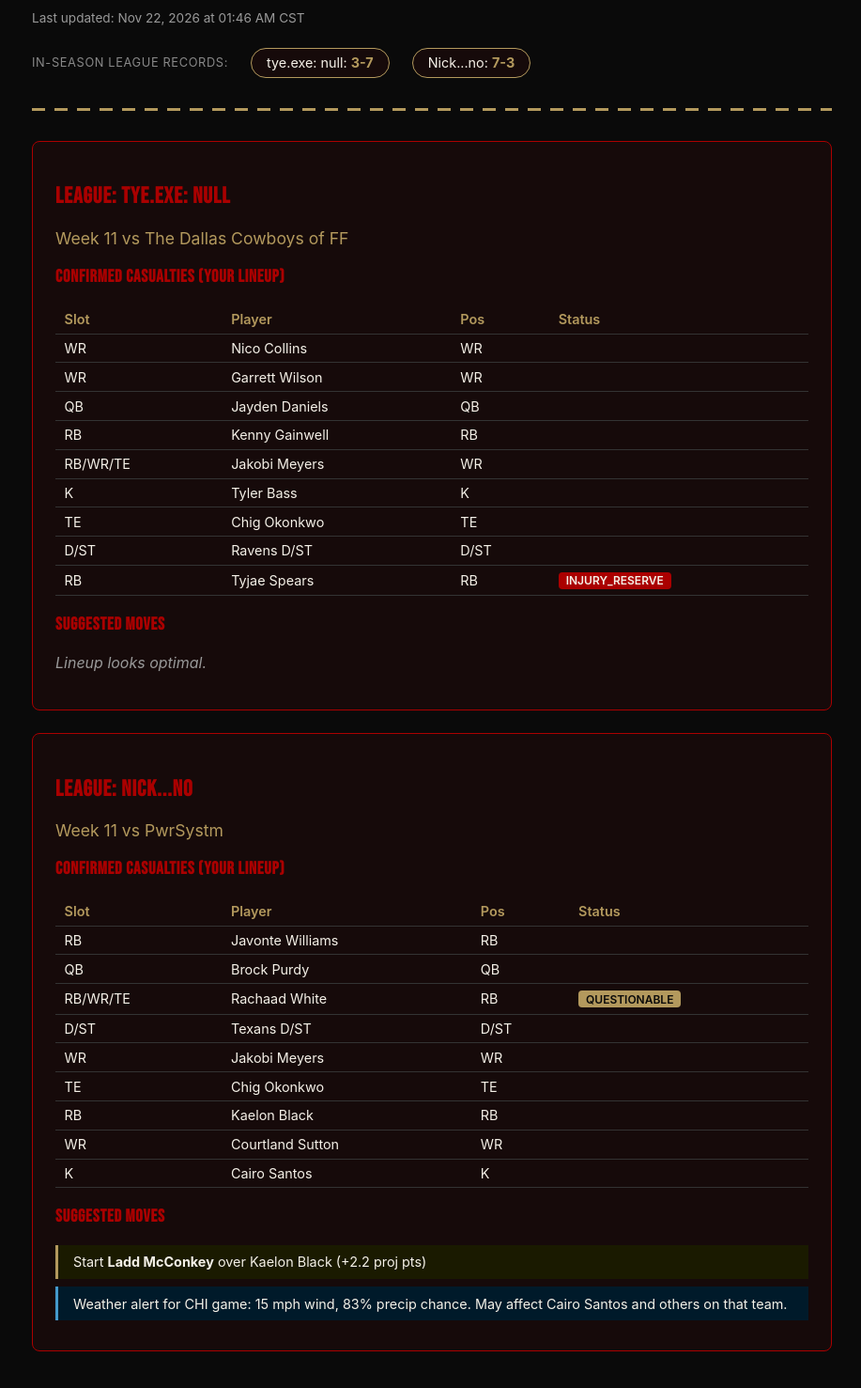
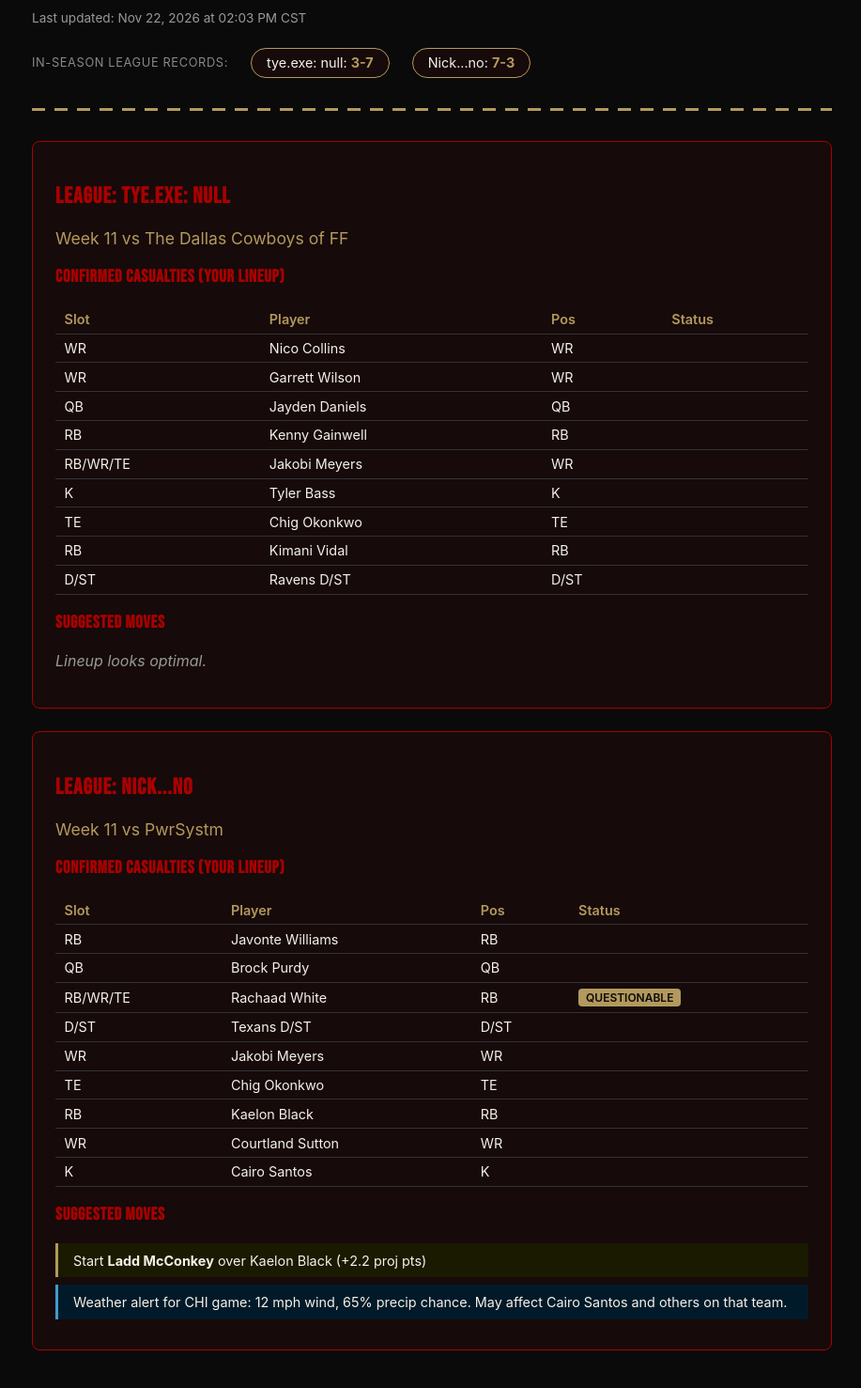
Before and after one commit to jdbeepbeep/fantasy-agent, a plain HTML site: page docs/index.html in a window 1280 px wide. Shown: the part 143-1620 px from the top of the page at 94% size, without its empty margins (180-1097 px from the left). Drawn offline with Linux system fonts and the light colour scheme.

Commit message:
Update monitoring state and dashboard [skip ci]

```diff
--- a/data/state.json
+++ b/data/state.json
@@ -55,6 +55,7 @@
   "Nick...no:2246220:closecall_w10",
   "Nick...no:2269643:closecall_w10",
   "Nick...no:2306116:weather_w9",
+  "Nick...no:2374938:lineup_w11",
   "Nick...no:2386856:opp_lineup_w11",
   "Nick...no:2441656:lineup_w11",
   "Nick...no:2488044:opp_lineup_w10",
@@ -77,6 +78,7 @@
   "Nick...no:2814987:weather_w1",
   "Nick...no:2840357:closecall_w8",
   "Nick...no:284060:weather_w1",
+  "Nick...no:2868074:weather_w11",
   "Nick...no:2905801:opp_lineup_w8",
   "Nick...no:2952752:weather_w1",
   "Nick...no:2963424:opp_lineup_w5",
--- a/docs/index.html
+++ b/docs/index.html
@@ -46,7 +46,7 @@ th { color: var(--gold); font-weight: 600; }
 <body>
 <h1>🏈 THE POST-MORTEM</h1>
 <p class="subtitle">Autopsy performed weekly. Outlook is hazy.</p>
-<p class="updated">Last updated: Nov 22, 2026 at 01:46 AM CST</p>
+<p class="updated">Last updated: Nov 22, 2026 at 02:03 PM CST</p>
 <div class="records"><span class="records-label">In-Season League Records:</span><div class="record-pill">tye.exe: null: <b>3-7</b></div><div class="record-pill">Nick...no: <b>7-3</b></div></div>
 <hr>
 
@@ -54,7 +54,7 @@ th { color: var(--gold); font-weight: 600; }
         <h2>League: tye.exe: null</h2>
         <p class="matchup">Week 11 vs The Dallas Cowboys of FF</p>
         <h3>Confirmed Casualties (Your Lineup)</h3>
-        <table><tr><th>Slot</th><th>Player</th><th>Pos</th><th>Status</th></tr><tr><td>WR</td><td>Nico Collins</td><td>WR</td><td></td></tr><tr><td>WR</td><td>Garrett Wilson</td><td>WR</td><td></td></tr><tr><td>QB</td><td>Jayden Daniels</td><td>QB</td><td></td></tr><tr><td>RB</td><td>Kenny Gainwell</td><td>RB</td><td></td></tr><tr><td>RB/WR/TE</td><td>Jakobi Meyers</td><td>WR</td><td></td></tr><tr><td>K</td><td>Tyler Bass</td><td>K</td><td></td></tr><tr><td>TE</td><td>Chig Okonkwo</td><td>TE</td><td></td></tr><tr><td>D/ST</td><td>Ravens D/ST</td><td>D/ST</td><td></td></tr><tr><td>RB</td><td>Tyjae Spears</td><td>RB</td><td><span class="tag tag-out">INJURY_RESERVE</span></td></tr></table>
+        <table><tr><th>Slot</th><th>Player</th><th>Pos</th><th>Status</th></tr><tr><td>WR</td><td>Nico Collins</td><td>WR</td><td></td></tr><tr><td>WR</td><td>Garrett Wilson</td><td>WR</td><td></td></tr><tr><td>QB</td><td>Jayden Daniels</td><td>QB</td><td></td></tr><tr><td>RB</td><td>Kenny Gainwell</td><td>RB</td><td></td></tr><tr><td>RB/WR/TE</td><td>Jakobi Meyers</td><td>WR</td><td></td></tr><tr><td>K</td><td>Tyler Bass</td><td>K</td><td></td></tr><tr><td>TE</td><td>Chig Okonkwo</td><td>TE</td><td></td></tr><tr><td>RB</td><td>Kimani Vidal</td><td>RB</td><td></td></tr><tr><td>D/ST</td><td>Ravens D/ST</td><td>D/ST</td><td></td></tr></table>
         <h3>Suggested Moves</h3>
         <p class="empty-state">Lineup looks optimal.</p>
 
@@ -66,7 +66,7 @@ th { color: var(--gold); font-weight: 600; }
         <table><tr><th>Slot</th><th>Player</th><th>Pos</th><th>Status</th></tr><tr><td>RB</td><td>Javonte Williams</td><td>RB</td><td></td></tr><tr><td>QB</td><td>Brock Purdy</td><td>QB</td><td></td></tr><tr><td>RB/WR/TE</td><td>Rachaad White</td><td>RB</td><td><span class="tag tag-questionable">QUESTIONABLE</span></td></tr><tr><td>D/ST</td><td>Texans D/ST</td><td>D/ST</td><td></td></tr><tr><td>WR</td><td>Jakobi Meyers</td><td>WR</td><td></td></tr><tr><td>TE</td><td>Chig Okonkwo</td><td>TE</td><td></td></tr><tr><td>RB</td><td>Kaelon Black</td><td>RB</td><td></td></tr><tr><td>WR</td><td>Courtland Sutton</td><td>WR</td><td></td></tr><tr><td>K</td><td>Cairo Santos</td><td>K</td><td></td></tr></table>
         <h3>Suggested Moves</h3>
         <div class="swap-suggestion">Start <b>Ladd McConkey</b> over Kaelon Black (+2.2 proj pts)</div>
-        <div class="weather-flag">Weather alert for CHI game: 15 mph wind, 83% precip chance. May affect Cairo Santos and others on that team.</div>
+        <div class="weather-flag">Weather alert for CHI game: 12 mph wind, 65% precip chance. May affect Cairo Santos and others on that team.</div>
     </div>
 </body>
 </html>
```
